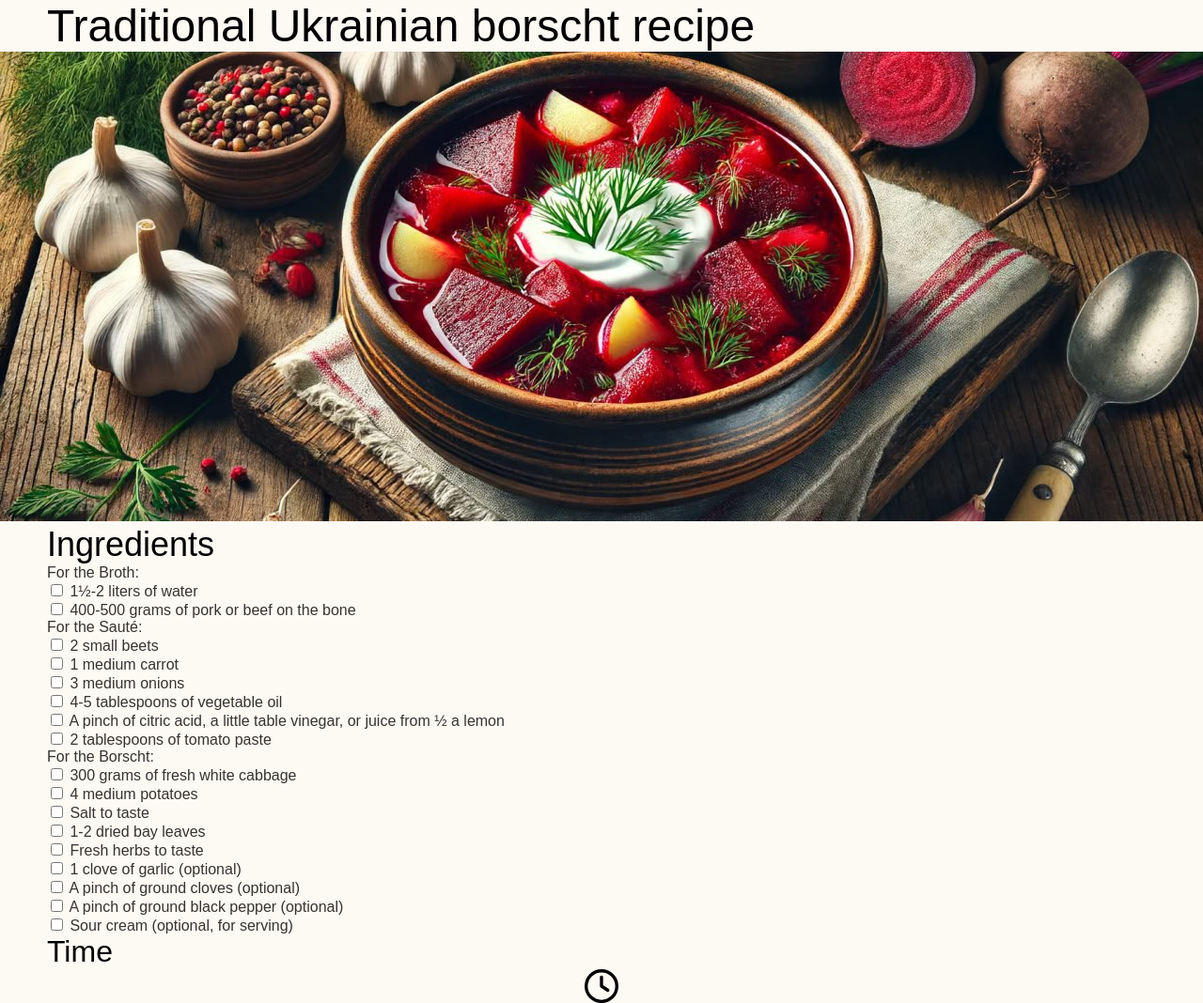
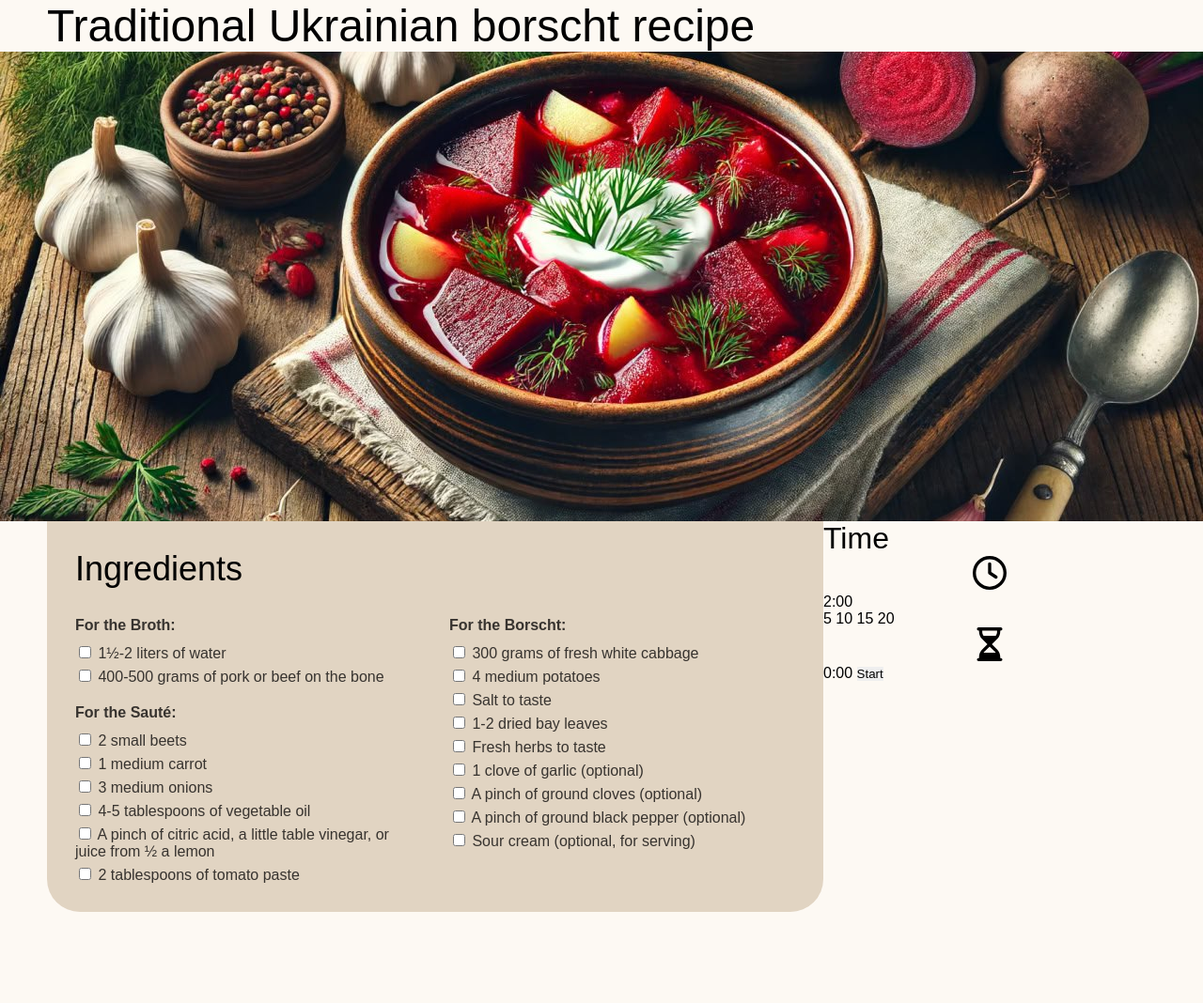
Before and after one commit to OlenaAndrushchenko/My-Favorite-Food-Web, a website: page index.html in a window 1280 px wide. Shown: the top 1068 px of the page at 94% size. Drawn offline with Linux system fonts and the light colour scheme.

Commit message:
styled ingredients container

```diff
--- a/index.html
+++ b/index.html
@@ -15,11 +15,11 @@
 
     <main>
         <div class="container hero">
-                <figure>
+                <!-- <figure> -->
                     <img src="./public/assets/images/borscht.jpg" alt="Traditional Ukrainian borscht">
-                </figure>
+                <!-- </figure> -->
         </div>
-        <section class="container">
+        <section class="container ingr-time">
             <div class="ingredients">
                 <h2 class="ingredients-title">Ingredients</h2>
                 <div class="column">
--- a/src/sass/components/_ingredients.scss
+++ b/src/sass/components/_ingredients.scss
@@ -0,0 +1,29 @@
+.ingredients {
+    background-color: #E1D4C2;
+    display: grid;
+    grid-template-columns: 1fr 1fr;
+    gap: 30px;
+    padding: 30px;
+    border-radius: 0 0 35px 35px ;
+}
+
+.column {
+    display: flex;
+    flex-direction: column;
+    gap: 20px;
+
+        ul {
+            display: flex;
+            flex-direction: column;
+            gap: 5px;
+        }
+}
+
+.ingredients-title {
+    grid-column: span 2;
+}
+
+.ingredients-subtitle {
+    font-weight: 600;
+    margin-bottom: 5px;
+}
--- a/src/sass/global/_global.scss
+++ b/src/sass/global/_global.scss
@@ -42,9 +42,15 @@ p, li {
 
 .hero {
     padding-inline: 0;
+    display: flex;
 
     img {
         max-height: 500px;
         object-fit: cover;
     }
 }
+
+.ingr-time {
+    display: grid;
+    grid-template-columns: 70% 30%;
+}
```
Also changed, not shown: public/css/styles.css, 1 other file.
